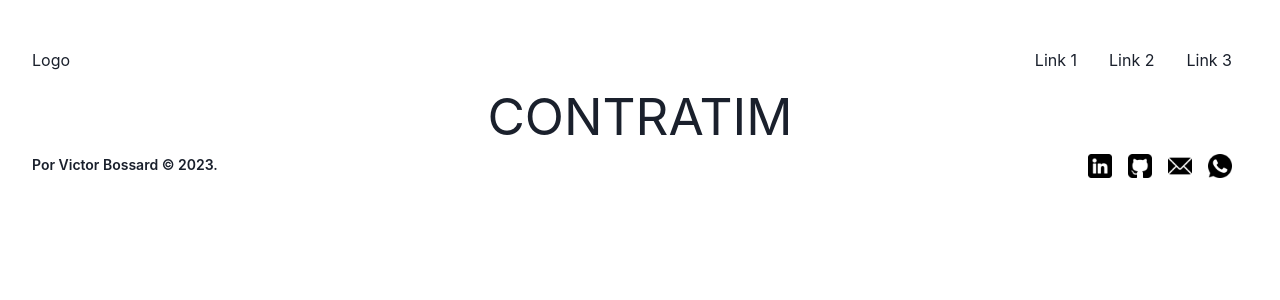
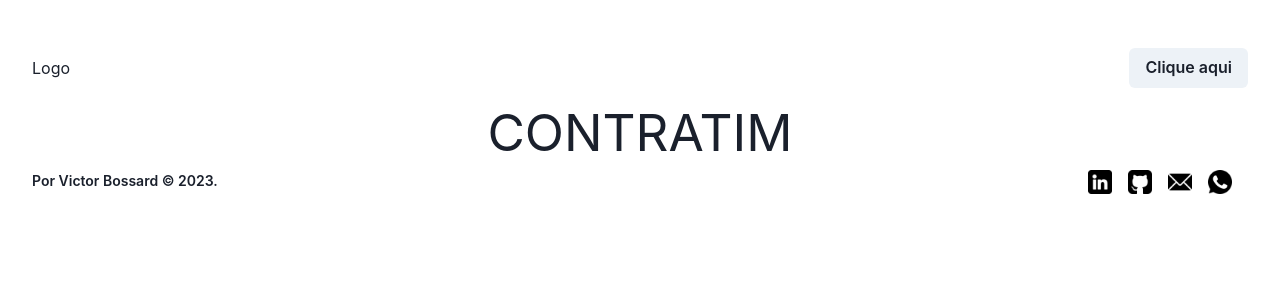
Before and after one commit to b0ssard/Contratim, a React (Vite) app: page / in a window 1280 px wide. Shown: the top 300 px of the page. Built offline with nearby package versions, Linux system fonts and the light colour scheme.

Commit message:
New ideas are coming.

```diff
--- /dev/null
+++ b/src/Button.tsx
@@ -0,0 +1,13 @@
+import React, { ButtonHTMLAttributes } from "react";
+import {
+  Button as ChakraButton,
+  ButtonProps as ChakraButtonProps,
+} from "@chakra-ui/react";
+
+type ButtonProps = ButtonHTMLAttributes<HTMLButtonElement> & ChakraButtonProps;
+
+const Button: React.FC<ButtonProps> = ({ children, ...rest }) => (
+  <ChakraButton {...rest}>{children}</ChakraButton>
+);
+
+export default Button;
--- a/src/Navbar.tsx
+++ b/src/Navbar.tsx
@@ -1,5 +1,6 @@
 import { Box, Flex, Link } from "@chakra-ui/react";
 import "./Navbar.css";
+import Button from "./Button";
 import navbarLinks from "./NavbarData";
 
 export type NavbarLink = {
@@ -13,11 +14,14 @@ export default function Navbar(): JSX.Element {
     <Flex className="navbar">
       <Box>Logo</Box>
       <Box className="navbar-list">
-        {navbarLinks.map((link: NavbarLink) => (
+        <Button onClick={() => alert("Botão clicado!")}>
+          Clique aqui
+        </Button>
+        {/* {navbarLinks.map((link: NavbarLink) => (
           <Link key={link.id} className="navbar-item" href={link.href}>
             {link.label}
           </Link>
-        ))}
+        ))} */}
       </Box>
     </Flex>
   );
```
Also changed, not shown: src/App.tsx (+5 -2 lines), src/Button.css (added).
